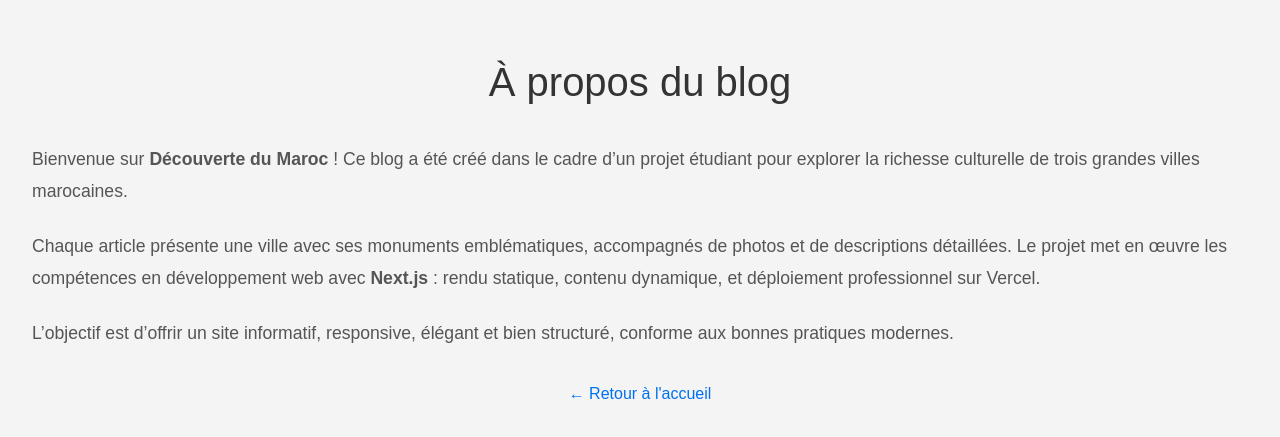
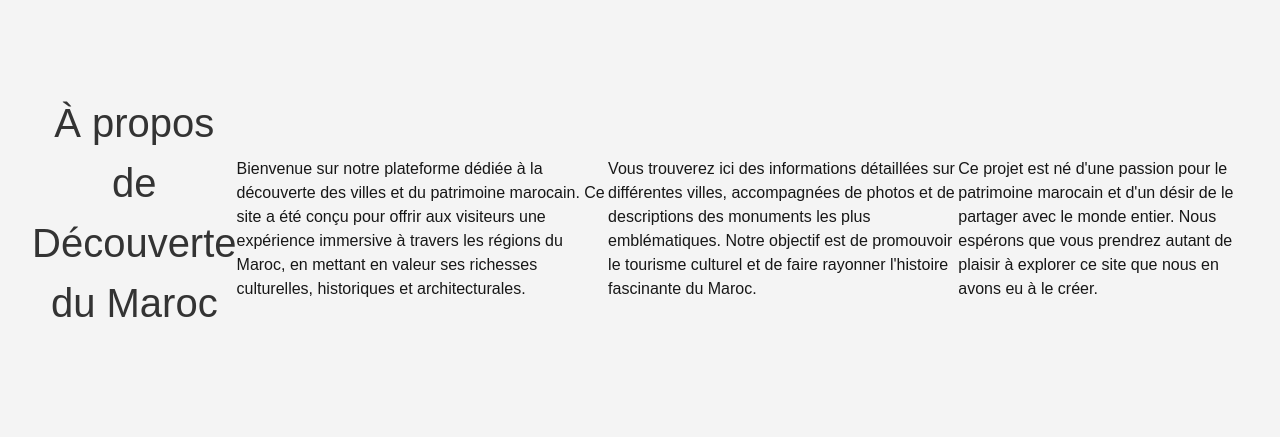
Before and after one commit to jaaad007/decouverte-maroc, a Next.js app: page /about in a window 1280 px wide. Shown: the part 171-608 px from the top of the page. Built offline with nearby package versions, Linux system fonts and the light colour scheme.

Commit message:
Fix: escape apostrophes to pass ESLint

```diff
--- a/pages/about.js
+++ b/pages/about.js
@@ -1,22 +1,27 @@
 import styles from '../styles/About.module.css';
-import Link from 'next/link';
 
-export default function About() {
+export default function AboutPage() {
   return (
     <div className={styles.container}>
-      <div className={styles.aboutCard}>
-        <h1 className={styles.title}>À propos du blog</h1>
-        <p className={styles.text}>
-          Bienvenue sur <strong>Découverte du Maroc</strong> ! Ce blog a été créé dans le cadre d&rsquo;un projet étudiant pour explorer la richesse culturelle de trois grandes villes marocaines.
-        </p>
-        <p className={styles.text}>
-          Chaque article présente une ville avec ses monuments emblématiques, accompagnés de photos et de descriptions détaillées. Le projet met en œuvre les compétences en développement web avec <strong>Next.js</strong> : rendu statique, contenu dynamique, et déploiement professionnel sur Vercel.
-        </p>
-        <p className={styles.text}>
-          L&rsquo;objectif est d&rsquo;offrir un site informatif, responsive, élégant et bien structuré, conforme aux bonnes pratiques modernes.
-        </p>
-        <Link href="/" className={styles.link}>← Retour à l'accueil</Link>
-      </div>
+      <h1 className={styles.title}>À propos de Découverte du Maroc</h1>
+      <p className={styles.description}>
+        Bienvenue sur notre plateforme dédiée à la découverte des villes et du
+        patrimoine marocain. Ce site a été conçu pour offrir aux visiteurs une
+        expérience immersive à travers les régions du Maroc, en mettant en
+        valeur ses richesses culturelles, historiques et architecturales.
+      </p>
+      <p className={styles.description}>
+        Vous trouverez ici des informations détaillées sur différentes villes,
+        accompagnées de photos et de descriptions des monuments les plus
+        emblématiques. Notre objectif est de promouvoir le tourisme culturel et
+        de faire rayonner l&apos;histoire fascinante du Maroc.
+      </p>
+      <p className={styles.description}>
+        Ce projet est né d&apos;une passion pour le patrimoine marocain et d&apos;un
+        désir de le partager avec le monde entier. Nous espérons que vous
+        prendrez autant de plaisir à explorer ce site que nous en avons eu à le
+        créer.
+      </p>
     </div>
   );
 }
```
